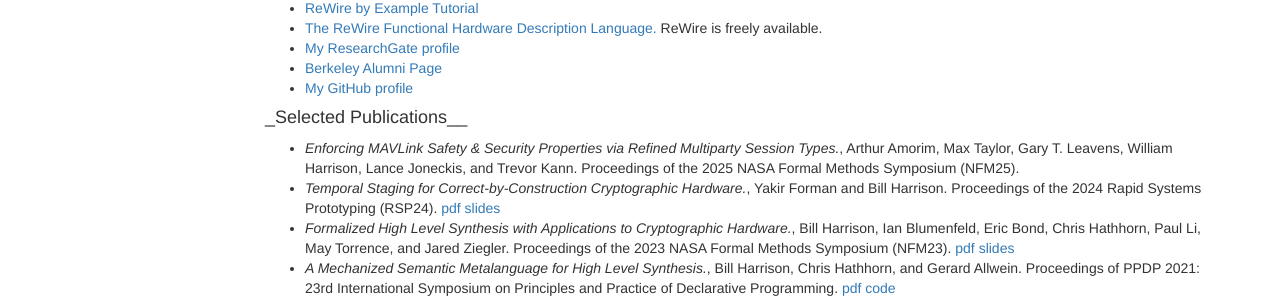
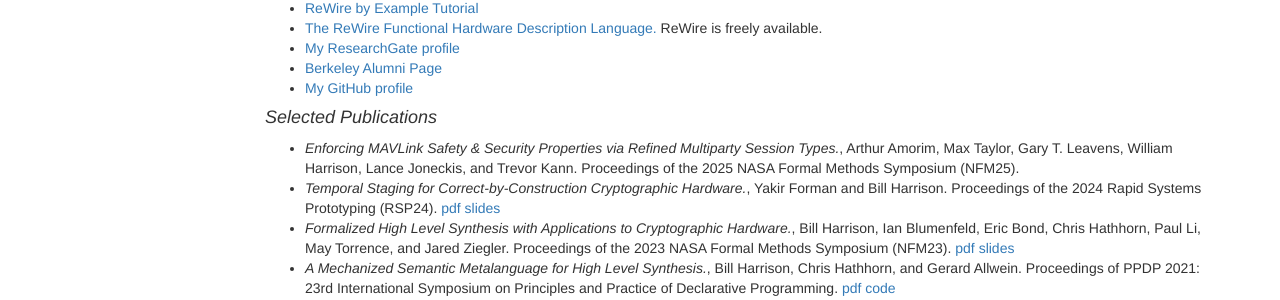
Before and after one commit to harrisonwl/harrisonwl.github.io, a Jekyll site: the page built from index.md, in a window 1280 px wide. Shown: the part 542-842 px from the top of the page. Built offline with Jekyll 4.4.1, drawn with Linux system fonts in a browser that asks for light colours.

Commit message:
fix a typo

```diff
--- a/index.md
+++ b/index.md
@@ -51,7 +51,7 @@ Language-based methods in computer security, all aspects of programming language
 * <a href="https://my.berkeley.edu/profile/williamharrison5/">Berkeley Alumni Page</a>
 * <a href="https://github.com/harrisonwl">My GitHub profile</a>
 
-#### _Selected Publications__
+#### _Selected Publications_
 
 * _Enforcing MAVLink Safety & Security Properties via Refined Multiparty Session Types._, Arthur Amorim, Max Taylor, Gary T. Leavens, William Harrison, Lance Joneckis, and Trevor Kann. Proceedings of the 2025 NASA Formal Methods Symposium (NFM25).
 * _Temporal Staging for Correct-by-Construction Cryptographic Hardware._, Yakir Forman and Bill Harrison. Proceedings of the 2024 Rapid Systems Prototyping (RSP24). [pdf]({{ site.baseurl }}/assets/papers/rsp24.pdf)  [slides]({{ site.baseurl }}/assets/papers/slides-rsp24.pdf)
```
